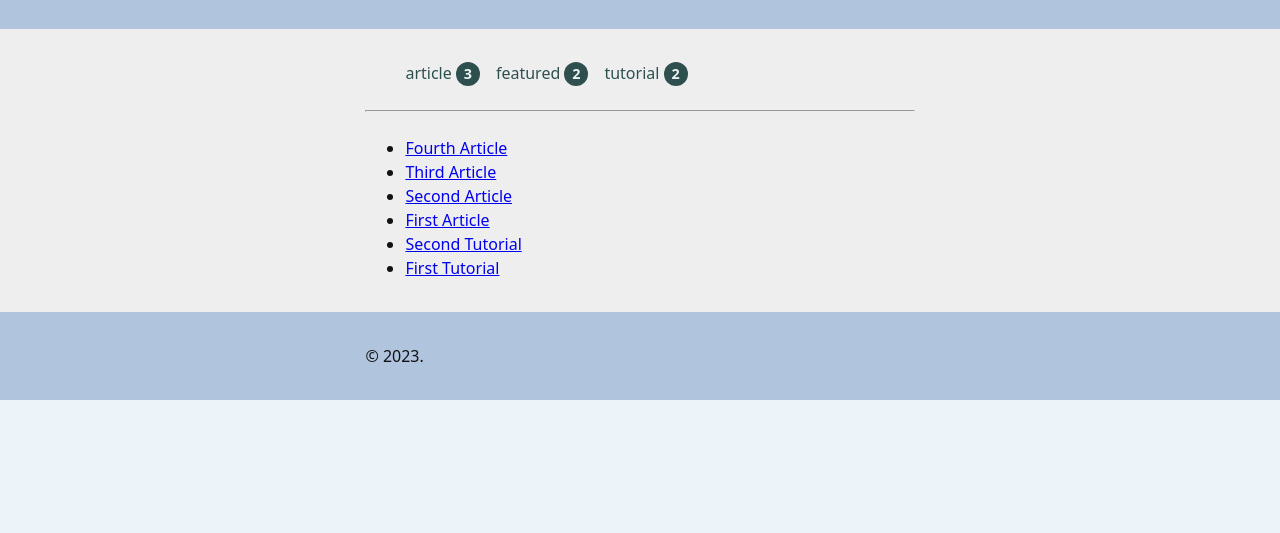
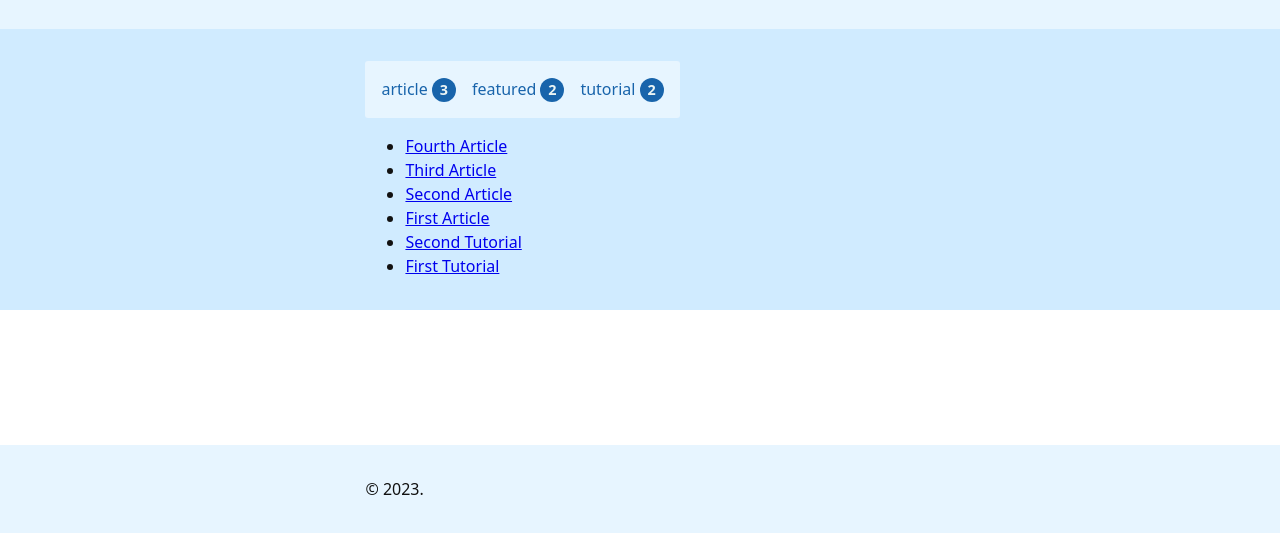
Before and after one commit to karanMathur89/2023-Eleventy, an Eleventy site: page src/pages/archive.njk in a window 1280 px wide. Shown: the part 267-800 px from the top of the page. Built offline with nearby package versions, Linux system fonts and the light colour scheme; Eleventy itself is replaced by a stand-in of ours; files that its build step writes are made by us from their sources; what markdown-it-attrs would draw is missing.

Commit message:
Refined CSS

```diff
--- a/src/_layouts/base.njk
+++ b/src/_layouts/base.njk
@@ -5,7 +5,8 @@
         {% block head %}{% endblock %}
     </head>
     <body>
-        <nav class="wrapper">
+        <nav>
+            <div class="wrapper">
                 <ul>
                     {% for item in nav %}
                         <li {% if page.url == item.url %} aria-current="page" {% endif %}>
@@ -13,6 +14,7 @@
                         </li>
                     {% endfor %}
                 </ul>
+            </div>
         </nav>
         <header>
             <div class="wrapper">
--- a/src/assets/css/global.css
+++ b/src/assets/css/global.css
@@ -10,28 +10,37 @@ mark {
 }
 
 body {
-  background-color: #ecf4fa;
   color: #111;
+
+  display: flex;
+  flex-direction: column;
 
   & > * {
     padding-block: 2em;
   }
 
+  & > nav {
+    background-color: #d0ebff;
+  }
+
   & > header {
-    background-color: lightsteelblue;
+    background-color: #e7f5ff;
   }
 
   & > main {
-    background-color: #eee;
+    background-color: #d0ebff;
   }
 
   & > footer {
-    background-color: lightsteelblue;
+    background-color: #e7f5ff;
+    margin-block-start: auto;
   }
 }
 code {
-  background-color: #ddd;
-  color: #000;
+  background-color: #e7f5ff;
+  color: #333;
+  font-size: 1rem;
+  letter-spacing: 1px;
 }
 
 dt {
@@ -44,7 +53,7 @@ dd {
 }
 
 [aria-current="page"] {
-  background-color: lightcoral;
+  background-color: #74c0fc;
 }
 
 .tag-cloud {
@@ -53,13 +62,13 @@ dd {
   gap: 1rem;
   list-style: none;
   margin: 0;
-  padding: 0;
+  padding:0;
 }
 
 .tag-cloud > * {
   padding: 0px 4px;
-  background-color: #ccc;
-  color: darkslategray;
+  background-color: #e7f5ff;
+  color: #1864ab;
   border-radius: 3px;
 }
 
@@ -73,41 +82,49 @@ nav[aria-label="Previous and/or next page"] {
   display: grid;
   grid-template-columns: auto auto;
   justify-content: space-between;
+  /* display: flex;
+  flex-wrap: wrap;
+  gap: 1rem;
+  justify-content: center; */
 }
 
 .post-previous {
   grid-column-start: 1;
+  /* margin-right: auto; */
 }
 
 .post-next {
   grid-column-start: 2;
+  /* margin-left: auto; */
 }
 
-.tag-catg {
-  display: flex;
+.tags-list {
+  display: inline-flex;
   list-style: none;
   gap: 1rem;
   flex-wrap: wrap;
   text-decoration: none;
+  margin-block-end: 1rem;
+  border-radius: 3px;
+  padding: 1rem;
+  background-color: #e7f5ff;
 
   & a {
     text-decoration: none;
-    color: darkslategrey;
-  }
+    color: #1864ab;
   }
 
-[aria-hidden="true"] {
+  & [aria-hidden="true"] {
     display: inline-grid;
     place-items: center;
-  background-color: darkslategray;
+    background-color: #1864ab;
     color: rgb(234, 244, 244);
     font-size: 0.9rem;
     font-weight: bold;
     inline-size: 1.5rem;
     block-size: 1.5rem;
     border-radius: 100vh;
-  /* border: 2px solid #222; */
-
+  }
 }
 
 .md-attrs::before {
--- a/src/assets/css/style.css
+++ b/src/assets/css/style.css
@@ -54,25 +54,33 @@ mark {
   background-color: palegoldenrod;
 }
 body {
-  background-color: #ecf4fa;
   color: #111;
+
+  display: flex;
+  flex-direction: column;
 }
 body > * {
     padding-top: 2em;
     padding-bottom: 2em;
   }
+body > nav {
+    background-color: #d0ebff;
+  }
 body > header {
-    background-color: lightsteelblue;
+    background-color: #e7f5ff;
   }
 body > main {
-    background-color: #eee;
+    background-color: #d0ebff;
   }
 body > footer {
-    background-color: lightsteelblue;
+    background-color: #e7f5ff;
+    margin-top: auto;
   }
 code {
-  background-color: #ddd;
-  color: #000;
+  background-color: #e7f5ff;
+  color: #333;
+  font-size: 1rem;
+  letter-spacing: 1px;
 }
 dt {
   font-weight: bold;
@@ -82,7 +90,7 @@ dd {
   display: inline;
 }
 [aria-current="page"] {
-  background-color: lightcoral;
+  background-color: #74c0fc;
 }
 .tag-cloud {
   display: flex;
@@ -90,12 +98,12 @@ dd {
   gap: 1rem;
   list-style: none;
   margin: 0;
-  padding: 0;
+  padding:0;
 }
 .tag-cloud > * {
   padding: 0px 4px;
-  background-color: #ccc;
-  color: darkslategray;
+  background-color: #e7f5ff;
+  color: #1864ab;
   border-radius: 3px;
 }
 .tag-cloud a {
@@ -107,38 +115,46 @@ nav[aria-label="Previous and/or next page"] {
   display: grid;
   grid-template-columns: auto auto;
   justify-content: space-between;
+  /* display: flex;
+  flex-wrap: wrap;
+  gap: 1rem;
+  justify-content: center; */
 }
 .post-previous {
   grid-column-start: 1;
+  /* margin-right: auto; */
 }
 .post-next {
   grid-column-start: 2;
+  /* margin-left: auto; */
 }
-.tag-catg {
-  display: flex;
+.tags-list {
+  display: inline-flex;
   list-style: none;
   gap: 1rem;
   flex-wrap: wrap;
   text-decoration: none;
+  margin-bottom: 1rem;
+  border-radius: 3px;
+  padding: 1rem;
+  background-color: #e7f5ff;
 }
-.tag-catg a {
+.tags-list a {
     text-decoration: none;
-    color: darkslategrey;
+    color: #1864ab;
   }
-[aria-hidden="true"] {
+.tags-list [aria-hidden="true"] {
     display: inline-grid;
     align-items: center;
     justify-items: center;
     place-items: center;
-  background-color: darkslategray;
+    background-color: #1864ab;
     color: rgb(234, 244, 244);
     font-size: 0.9rem;
     font-weight: bold;
     width: 1.5rem;
     height: 1.5rem;
     border-radius: 100vh;
-  /* border: 2px solid #222; */
-
   }
 .md-attrs::before {
   content: 'markdown-it-attrs works! ';
--- a/src/pages/archive.njk
+++ b/src/pages/archive.njk
@@ -2,7 +2,7 @@
 title: Archive
 ---
 
-<ul class="tag-catg">
+<ul class="tags-list">
   {% for tag, posts in collections | dictsort %}
   {% if tag !== "all" and tag !== "post" %}
     <li><a href="/tags/{{tag}}/">{{tag}} <span aria-hidden="true">{{posts.length}}</span></a></li>
@@ -10,10 +10,6 @@ title: Archive
   {% endfor %}
 </ul>
 
-<br>
-<hr>
-<br>
-
 <ul>
 
   {% for post in collections.post | reverse  %}
```
Also changed, not shown: config/plugins/markdown.js (+7 -1 lines), 17 other files. Lines whose indentation alone changed are shown as unchanged.
